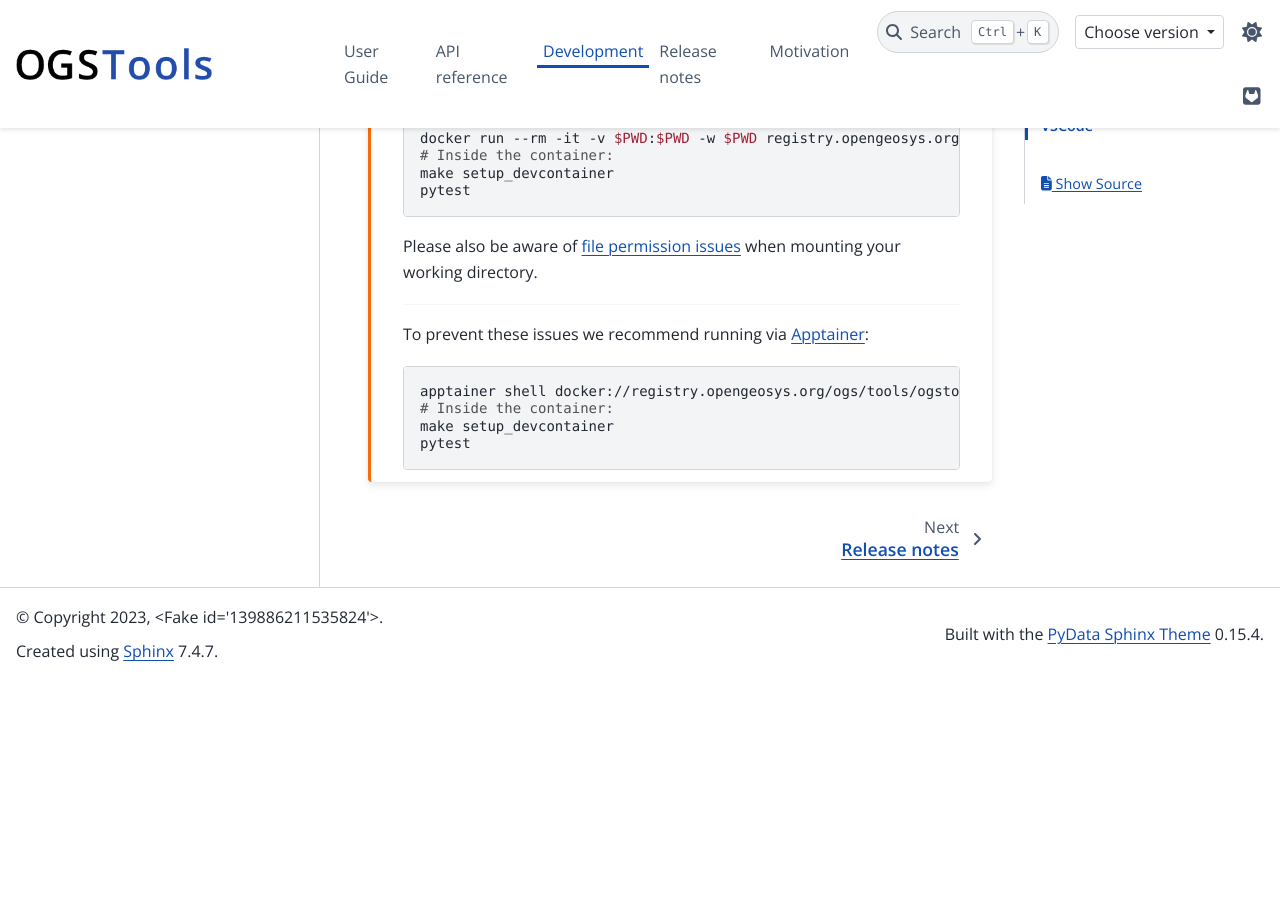
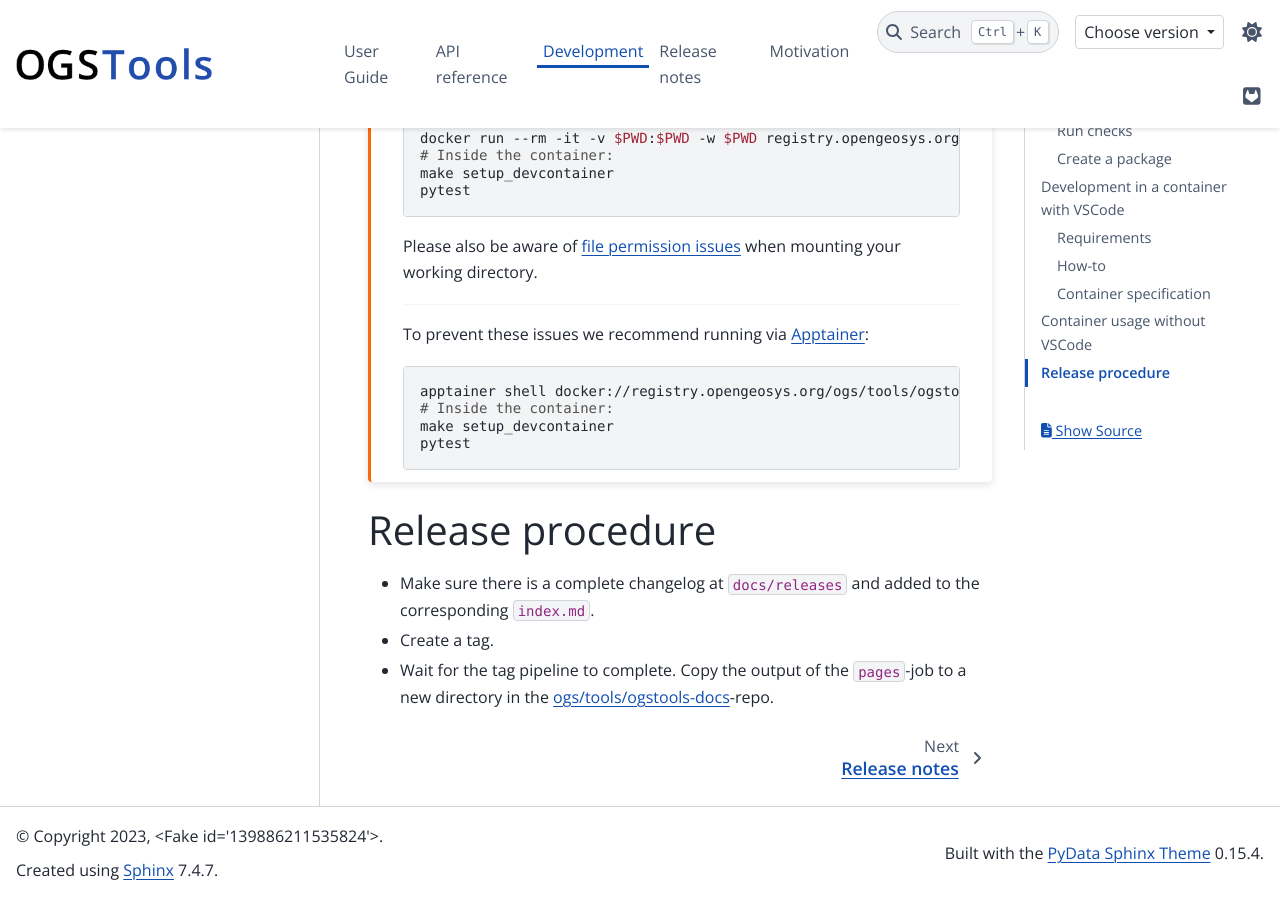
Before and after one commit to ufz/ogstools, a Sphinx documentation site: the page built from docs/development/index.md, in a window 1280 px wide and 900 px high, scrolled down 4819 px. Built offline with Sphinx 7.4.7 and the PyData theme 0.15.4, drawn with Linux system fonts in a browser that asks for light colours; pages that are not in the unit, such as notebooks, are missing from menus; the version number could not be read and is left out; comment, search, counter and statistics services are not loaded; before the commit the page ends 5500 px from its top, so only the background shows below that.

Commit message:
[docs] Added release procedure.

````diff
--- a/docs/development/index.md
+++ b/docs/development/index.md
@@ -205,3 +205,9 @@ pytest
 ```
 
 :::
+
+# Release procedure
+
+- Make sure there is a complete changelog at `docs/releases` and added to the corresponding `index.md`.
+- Create a tag.
+- Wait for the tag pipeline to complete. Copy the output of the `pages`-job to a new directory in the [ogs/tools/ogstools-docs](https://gitlab.opengeosys.org/ogs/tools/ogstools-docs)-repo.
````
